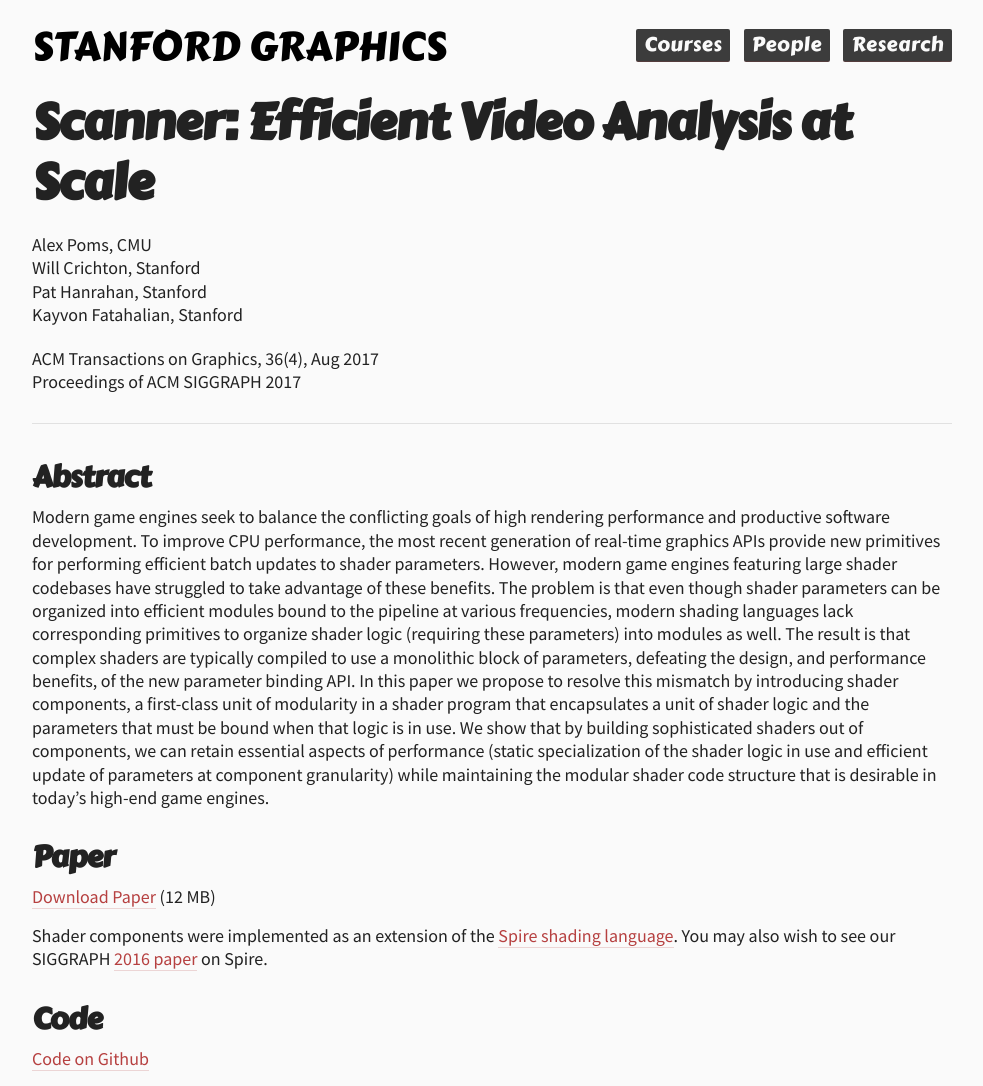
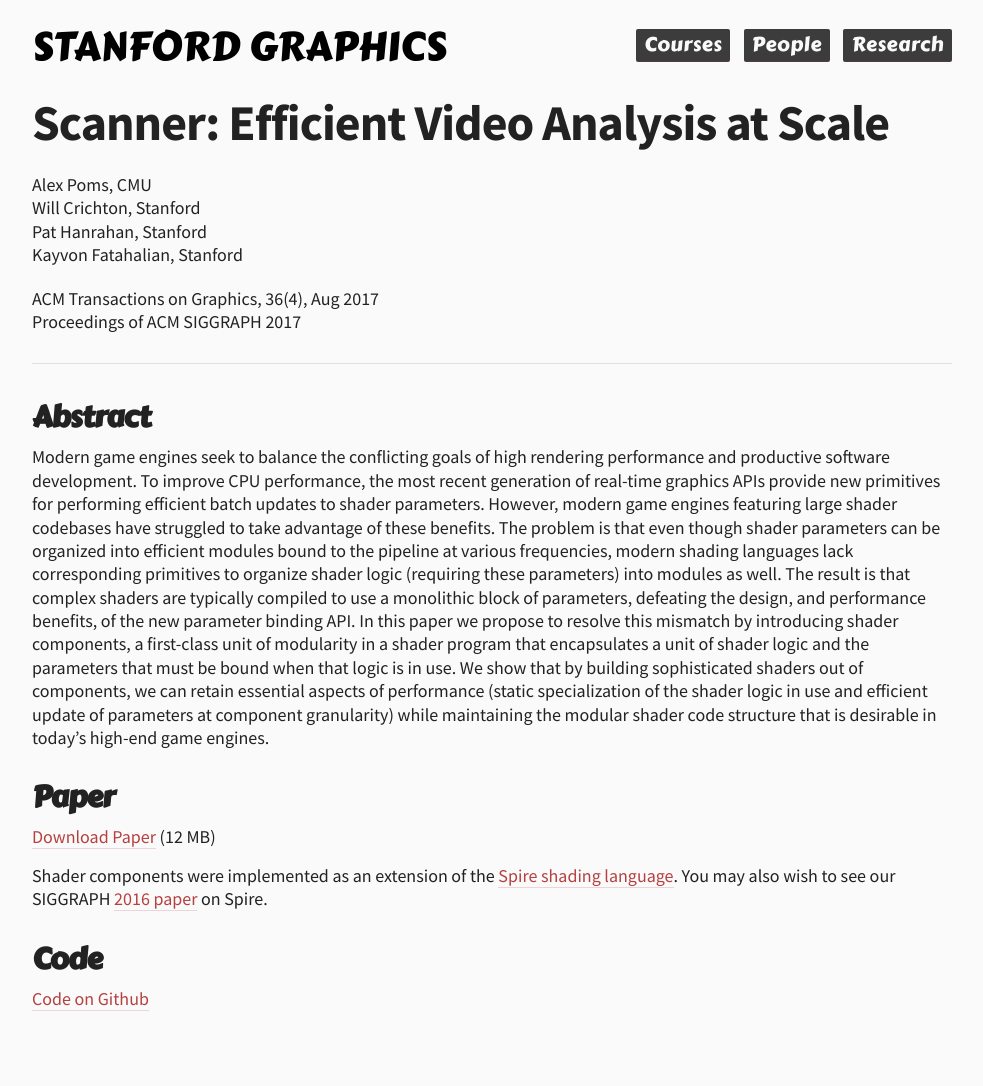
Before and after one commit to willcrichton/stanford-graphics-website, a Jekyll site: the page built from publications/scanner.md, in a window 1280 px wide. Shown: the whole page, without its empty margins (148-1131 px from the left). Built offline with Jekyll 4.4.1, drawn with Linux system fonts in a browser that asks for light colours; after the commit the page ends 1026 px from its top, so only the background shows below that.

Commit message:
Not a gross title

```diff
--- a/_sass/publication.scss
+++ b/_sass/publication.scss
@@ -3,6 +3,7 @@
 .publication {
     .title {
         margin-bottom: 2rem;
+        font-family: $default-family;
     }
 
     .authors {
```
